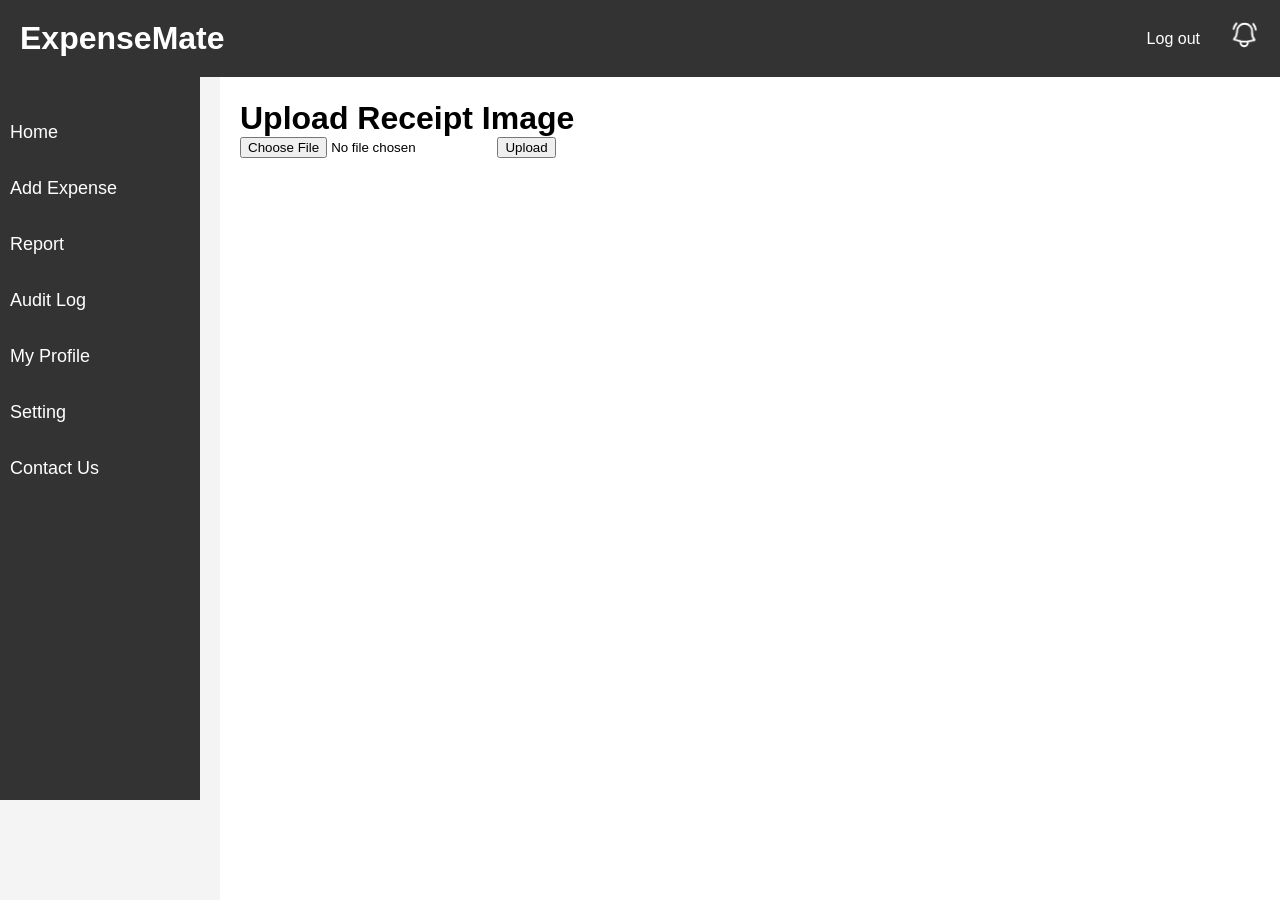
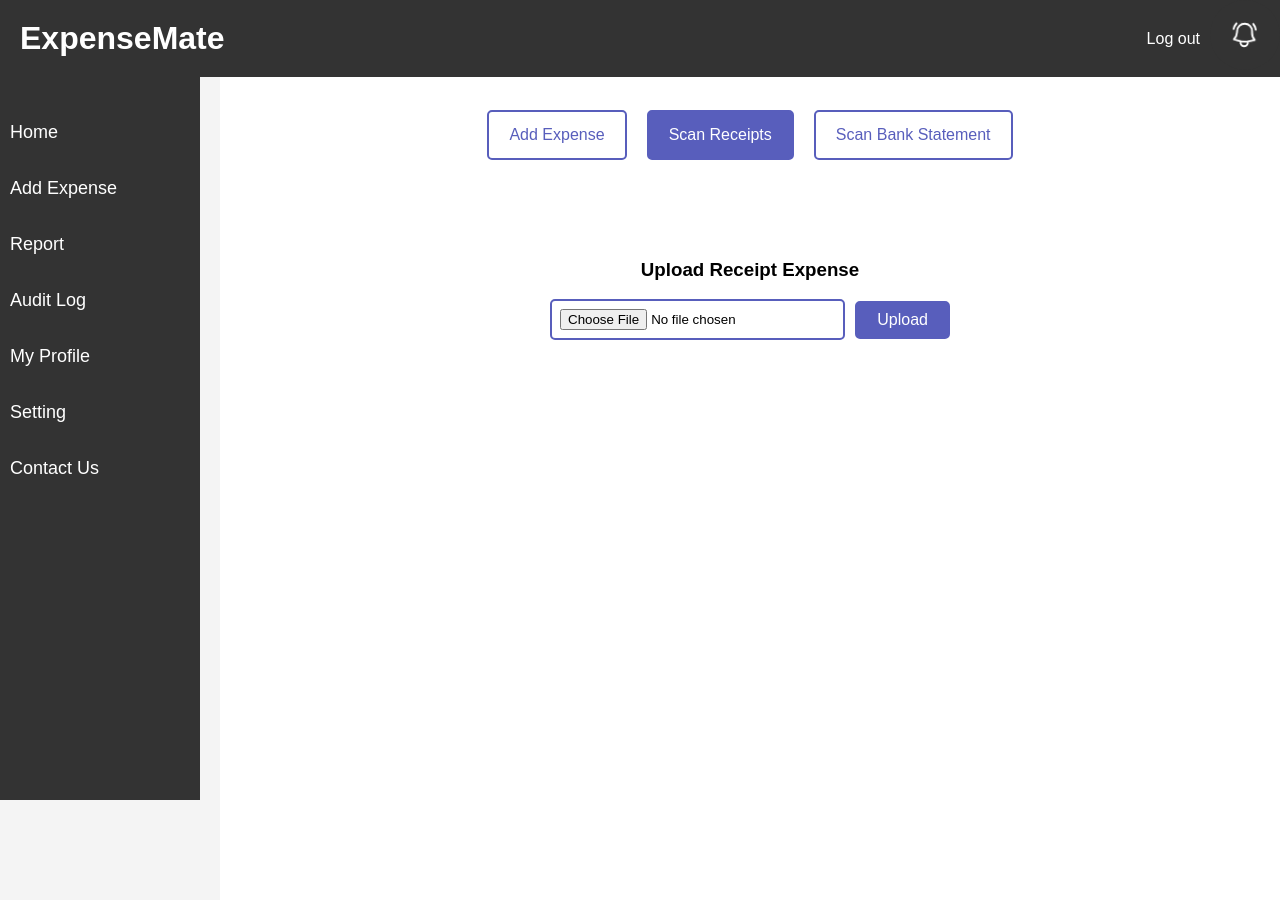
Before and after one commit to jaemyho/MSE800PSE_AdvancedExpenseTracker, a Flask app: page /expenses/scan_file in a window 1280 px wide. Run offline with Flask 3, Linux system fonts and the light colour scheme; some libraries are stand-ins or nearby versions.

Commit message:
Add Receipt and Bank Statement frontend changes

```diff
--- a/controllers/expenses_controller.py
+++ b/controllers/expenses_controller.py
@@ -124,7 +124,7 @@ class ExpenseController:
             return render_template('results.html', items=items, total=amount)
 
             # Render the upload form for GET requests
-        return render_template('upload_file.html')
+        return render_template('upload_file.html',title='Receipt Expense')
 
 
     def get_bank_statement_data(self):
@@ -145,6 +145,7 @@ class ExpenseController:
 
             return render_template('results.html', parsed_data=parsed_data, matched_receipts=matched_receipts)
 
+        return render_template('upload_file.html',title='Bank Statement Expense')
 
     def compare_transactions(self,transactions):
         """Implement logic to compare transactions with stored receipts."""
--- a/static/style.css
+++ b/static/style.css
@@ -326,3 +326,102 @@ a.back-button:focus {
         height: 200px !important;
         max-width: 100%;
     }*/
+  /* Horizontal Menu Styles */
+.horizontal_menu {
+    display: flex; /* Use flexbox to arrange menu items horizontally */
+    justify-content: center; /* Center the menu items */
+    padding: 10px 0; /* Padding for vertical spacing */
+    margin-top: 20px; /* Add top margin */
+}
+
+.horizontal_menu a {
+    text-decoration: none; /* Remove underline from links */
+    color:  #585EBC; /* Text color */
+    padding: 14px 20px; /* Padding for clickable area */
+    transition: background-color 0.3s; /* Smooth transition for hover effect */
+    border-radius: 5px;
+    border: 2px solid #585EBC; /* Add a border with the same color as the text */
+    margin: 0 10px; /* Add horizontal margin between items */
+}
+
+.horizontal_menu a:hover {
+    background-color: #585EBC; /* Change background color on hover */
+    color: white;
+}
+
+.horizontal_menu a.active {
+    background-color: #585EBC; /* Highlight color for active menu item */
+    color: white; /* Ensure text is white */
+}
+
+
+
+/* Container for the upload form */
+.upload_folder {
+    width: 400px; /* Set a fixed width for the form */
+    margin: 50px auto; /* Center the form horizontally */
+    padding: 20px; /* Add padding inside the container */
+    text-align: center; /* Center the text and elements inside */
+}
+
+/* Style for the heading */
+.upload_folder h1 {
+    font-size: 24px;
+    color: black; /* Set text color to black */
+    margin-bottom: 20px; /* Add spacing below the heading */
+}
+
+/* Flex container for aligning file input to the right */
+.upload_folder form {
+    display: flex; /* Use flexbox for layout */
+    justify-content: space-between; /* Space between file input and button */
+    align-items: center; /* Align items vertically in the center */
+}
+
+/* Style for the file input */
+.upload_folder input[type="file"] {
+    padding: 8px; /* Adjust padding for consistency */
+    border: 2px solid #585EBC; /* Add a border with brand color */
+    border-radius: 5px; /* Rounded corners */
+    margin-bottom: 0; /* Remove bottom margin */
+    flex-grow: 1; /* Allow it to grow and push the button to the right */
+}
+
+/* Style for the upload button */
+.upload_folder input[type="submit"] {
+    background-color: #585EBC; /* Button background color */
+    color: white; /* Button text color */
+    padding: 8px 20px; /* Adjust padding for better alignment */
+    border: 2px solid #585EBC; /* Add border to the button */
+    border-radius: 5px; /* Rounded corners */
+    cursor: pointer; /* Show pointer on hover */
+    font-size: 16px; /* Larger font size */
+    transition: background-color 0.3s ease, transform 0.3s ease; /* Smooth transition for hover */
+    margin-left: 10px; /* Space between the file input and button */
+}
+
+/* Hover effect for the upload button */
+.upload_folder input[type="submit"]:hover {
+    background-color: #3c4096; /* Darker shade of the button color */
+    transform: scale(1.05); /* Slightly increase size on hover */
+    border-color: #3c4096; /* Darker border on hover */
+}
+
+/* Adjust input and button for mobile */
+@media (max-width: 500px) {
+    .upload_folder {
+        width: 100%; /* Make the form take full width on small screens */
+        margin: 20px; /* Add a little more margin */
+    }
+
+    .upload_folder form {
+        flex-direction: column; /* Stack items vertically on small screens */
+        align-items: stretch;
+    }
+
+    .upload_folder input[type="file"],
+    .upload_folder input[type="submit"] {
+        width: 100%; /* Make both file input and button full width on mobile */
+        margin-bottom: 10px; /* Add spacing between file input and button */
+    }
+}
--- a/views/upload_file.html
+++ b/views/upload_file.html
@@ -1,9 +1,15 @@
 {% extends 'base.html' %}
 
 {% block content %}
-<h2>{{ title }}</h2>
-<div class="upload-folder">
-    <h1>Upload Receipt Image</h1>
+<!--<h2>{{ title }}</h2>-->
+<div class="horizontal_menu">
+    <a href="{{ url_for('add_expense') }}" class="{% if title == 'Add Expense' %}active{% endif %}">Add Expense</a>
+    <a href="{{ url_for('upload_file') }}"  class="{% if title == 'Receipt Expense' %}active{% endif %}">Scan Receipts</a>
+    <a href="{{ url_for('upload_bank_statement') }}"  class="{% if title == 'Bank Statement Expense' %}active{% endif %}">Scan Bank Statement</a>
+</div>
+
+<div class="upload_folder">
+    <h3>Upload {{title}}</h3>
     <form action="{{ url_for('upload_file') }}" method="post" enctype="multipart/form-data">
         <input type="file" name="file">
         <input type="submit" value="Upload">
```
Also changed, not shown: views/expense.html (+15 -6 lines).
